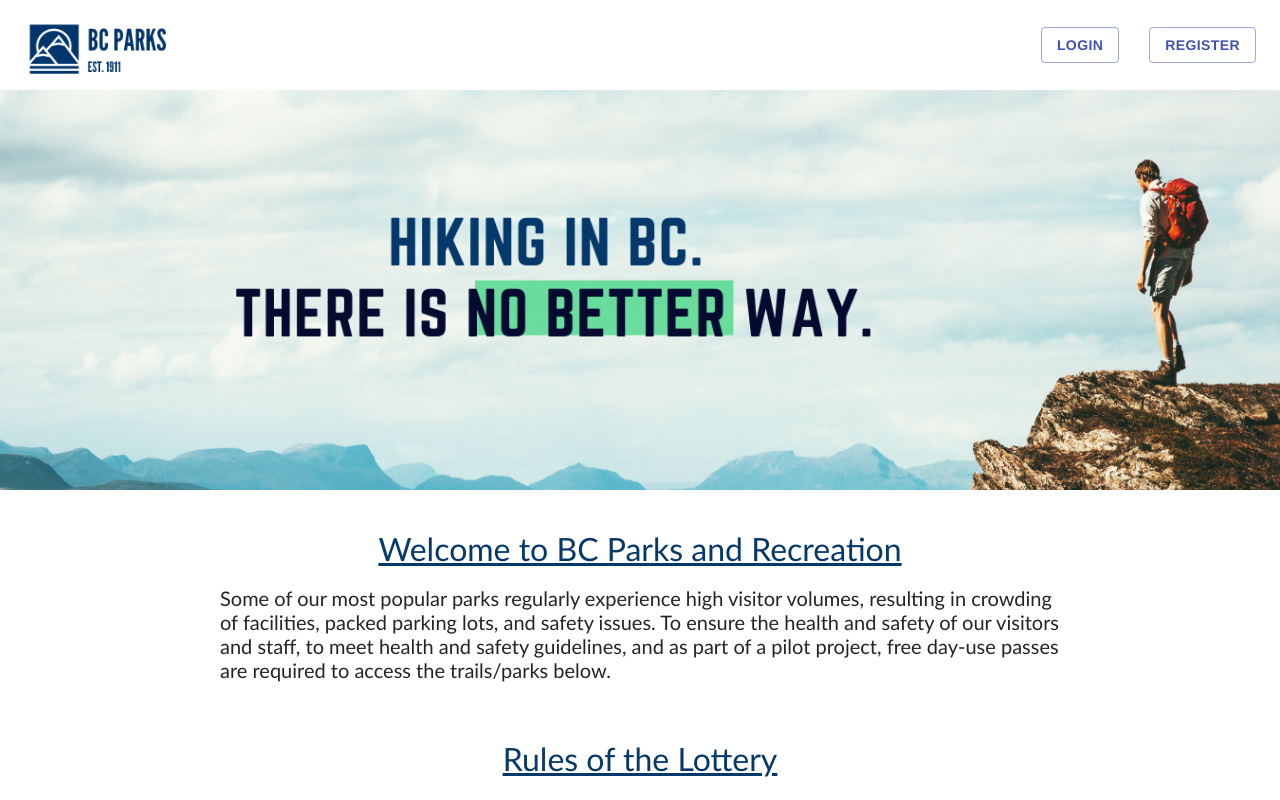
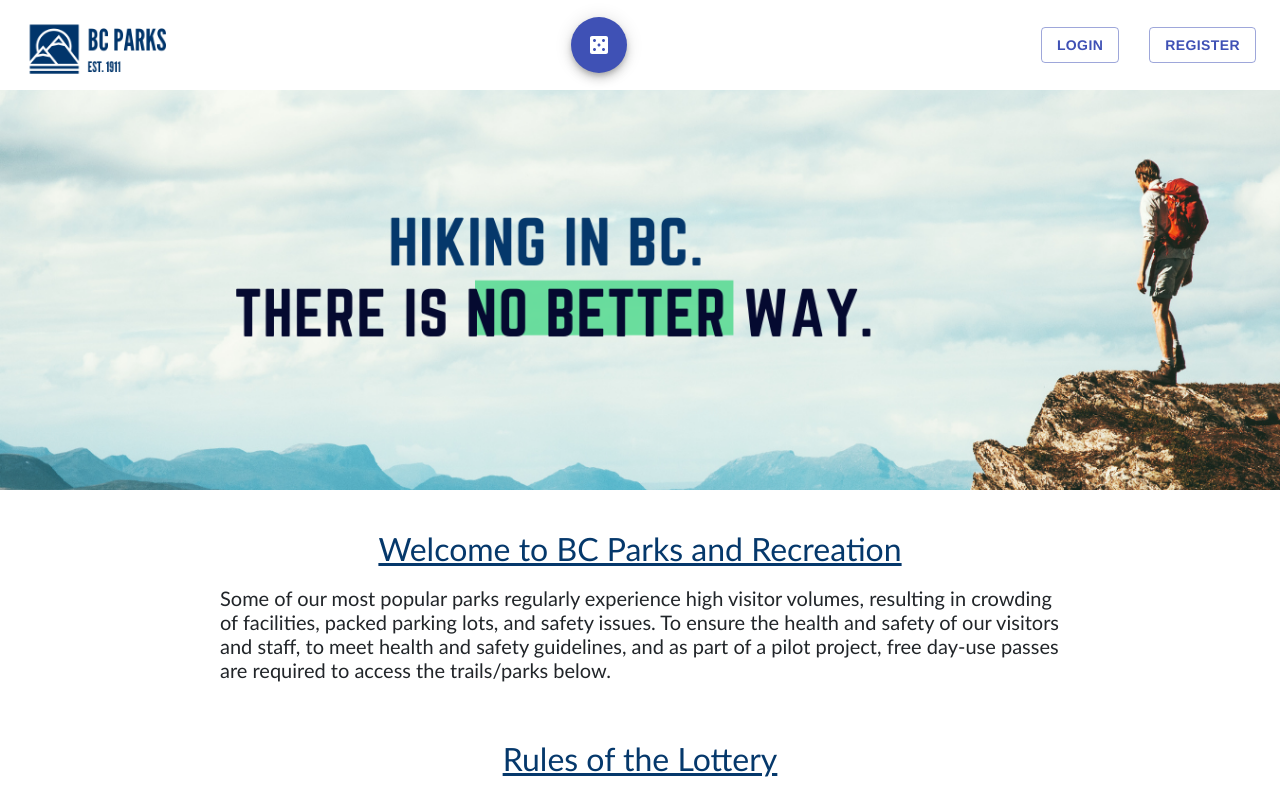
Before and after one commit to unicornteacup/final-project, a React (Create React App) app: page / in a window 1280 px wide. Shown: the top 800 px of the page. Built offline with nearby package versions, Linux system fonts and the light colour scheme; no server answers; grey boxes are pictures that could not be loaded.

Commit message:
refacotored lottery to the backend

```diff
--- a/src/components/LotterySwitch.jsx
+++ b/src/components/LotterySwitch.jsx
@@ -1,3 +1,5 @@
+import axios from 'axios';
+
 import React from 'react';
 import clsx from 'clsx';
 import { makeStyles } from '@material-ui/core/styles';
@@ -7,7 +9,6 @@ import Button from '@material-ui/core/Button';
 import Fab from '@material-ui/core/Fab';
 import CheckIcon from '@material-ui/icons/Check';
 import CasinoIcon from '@material-ui/icons/Casino';
-import Lottery from '../hooks/Lottery';
 
 const useStyles = makeStyles((theme) => ({
   root: {
@@ -51,28 +52,24 @@ export default function LotterySwitch() {
     [classes.buttonSuccess]: success,
   });
 
-  React.useEffect(() => {
-    return () => {
-      clearTimeout(timer.current);
-    };
-  }, []);
-
-  const { trailEntries, maxCapacity, winners } = Lottery()
 
 
 
   const handleButtonClick = () => {
-    trailEntries.map((entries) => {
-      return winners(entries, maxCapacity[trailEntries.indexOf(entries)])
+    setSuccess(false);
+    setLoading(true);
+
+    axios.get("/lottery")
+    .then(() => {
+      console.log('.then')
+      setSuccess(true);
+      setLoading(false)
     })
-    if (!loading) {
-      setSuccess(false);
-      setLoading(true);
-      timer.current = setTimeout(() => {
-        setSuccess(true);
-        setLoading(false);
-      }, 4000);
-    }
+    .catch(() => {
+      console.log('catch')
+      setSuccess(true);
+      setLoading(false);
+    })
   };
 
   return (
--- a/src/components/NavBar.jsx
+++ b/src/components/NavBar.jsx
@@ -55,7 +55,10 @@ export default function NavBar(props) {
       position= 'static'>
 
       <Toolbar>
+
       {img}
+      <LotterySwitch />
+
 
           { mode === VERIFIED && (
             <div class='logged_in'>
--- a/src/components/TrailList.jsx
+++ b/src/components/TrailList.jsx
@@ -14,18 +14,28 @@ export default function TrailList(props) {
   const selectedDateObj = React.useContext(DateContext);
   const parkObj = React.useContext(ParkContext);
 
-
+  let date = selectedDateObj.selectedDate.setHours(0, 0, 0, 0);
+  date = new Date(date)
+  // date = date.setDate(date.getDate() + 1);
+  // date = new Date(date);
+  // date = date.toDateString()
+  console.log('date', date)
+  console.log('initital', props.pass_entries)
   const filteredByDateEntries = props.pass_entries
-  .filter(entry => entry.date = selectedDateObj.selectedDate.toDateString())
-
+  .filter((entry) => {
+    const newDate = new Date(entry.date)
+    return newDate.getDate() === date.getDate()
+  })
+  console.log('filtered', filteredByDateEntries)
 
   const trailList = props.trails
   .filter(trail => trail.park_id === parkObj.park.id)
   .map((trail) => {
       return (
         <TrailListItem
-          date={selectedDateObj}
+          key={trail.id}
           id={trail.id}
+          date={date.toDateString()}
           name={trail.name}
           latitude={trail.latitude}
           longitude={trail.longitude}
--- a/src/components/TrailListItem.jsx
+++ b/src/components/TrailListItem.jsx
@@ -1,4 +1,5 @@
-import React from 'react';
+import React, { useEffect, useState } from 'react';
+import axios from 'axios';
 
 import { makeStyles } from '@material-ui/core/styles';
 import clsx from 'clsx';
@@ -57,9 +58,19 @@ const useStyles = makeStyles((theme) => ({
 export default function TrailListItem(props) {
   const classes = useStyles();
 
-  const filteredEntries = props.pass_entries
-  .filter(({trail_id}) => trail_id === props.id)
 
+
+  // const [ entries, setEnties ] = useState([])
+
+//   useEffect(() => {
+
+//     axios.get('/api/date_entry', { trail: selectedTrail.id, date: `${props.date}`})
+//     .then
+
+// }, [])
+
+
+  // filteredEntries()
   const {selectedTrail, setSelectedTrail} = React.useContext(TrailContext);
 
   const newPassEntry = () => {
@@ -67,6 +78,8 @@ export default function TrailListItem(props) {
     props.onSelect()
   }
 
+  const filteredEntries = props.pass_entries.filter(entry => entry.trail_id === props.id)
+  console.log('filteredEntriesByTrail', props.id)
 
   return (
 
@@ -85,7 +98,7 @@ export default function TrailListItem(props) {
           </div>
           <div className={classes.column}>
             <Typography className={classes.secondaryHeading}>
-              {props.date.selectedDate.toDateString()}
+              {props.date}
             </Typography>
           </div>
           <div>
```
